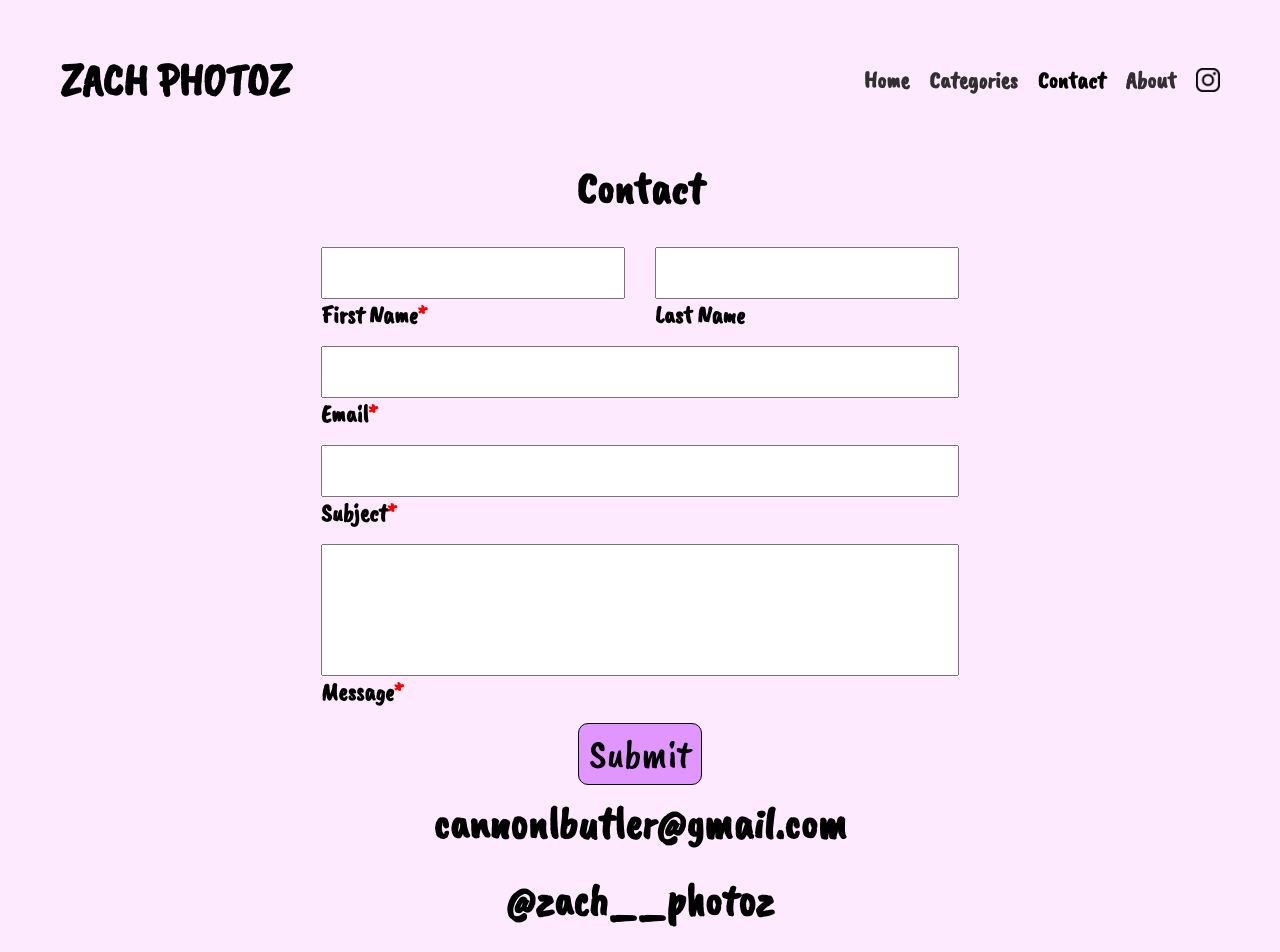
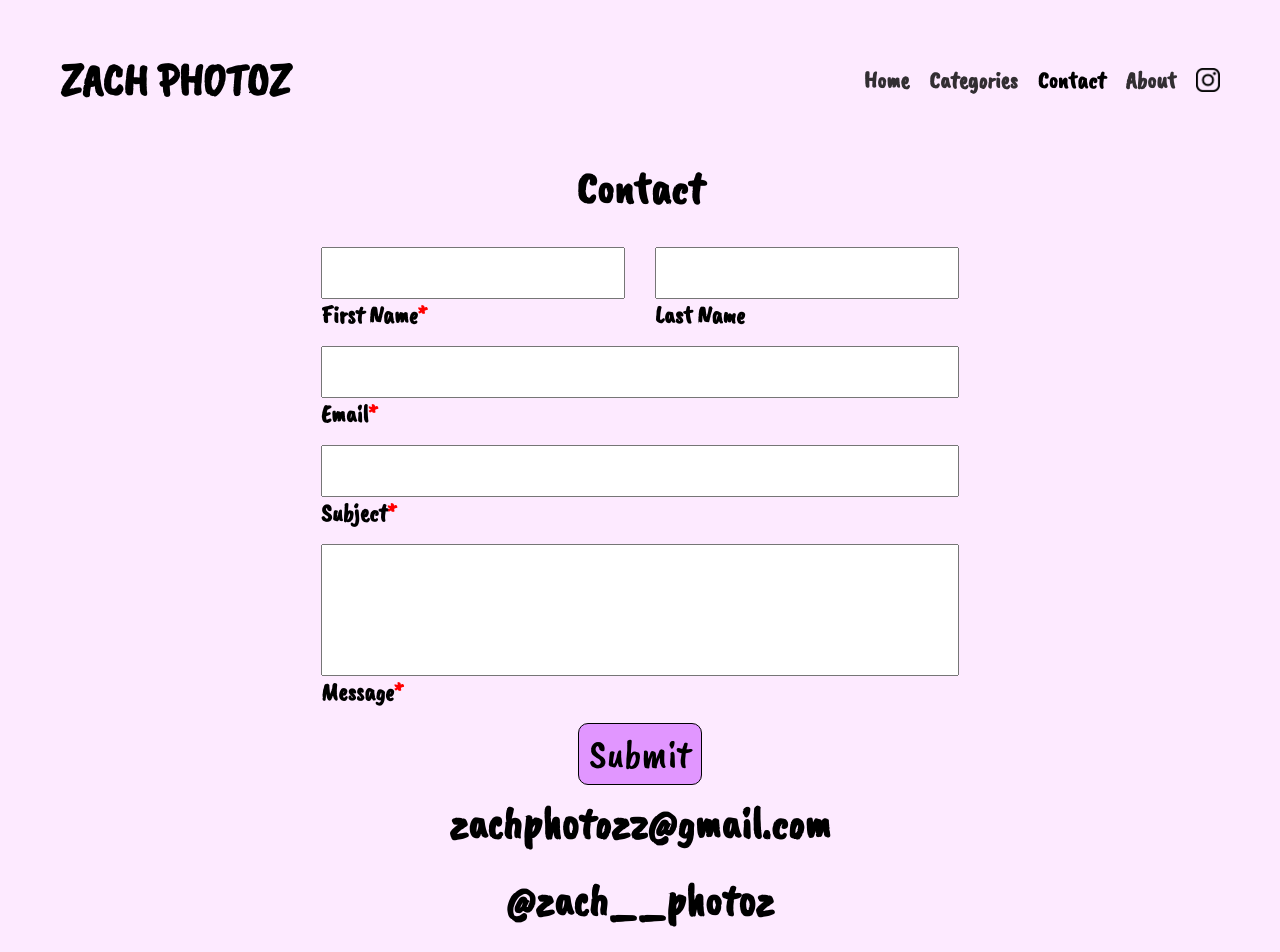
Before and after one commit to clbutl/zach-photoz-v3, a React (Create React App) app: page /#/contact in a window 1280 px wide. Shown: the top 952 px of the page. Built offline with nearby package versions, Linux system fonts and the light colour scheme.

Commit message:
added new email to contact page

```diff
--- a/src/pages/Contact/index.js
+++ b/src/pages/Contact/index.js
@@ -118,9 +118,9 @@ const Contact = () => {
 
         <div className="contact-bottom-links">
           <Link className="contact-links" target='_blank' onClick={() => {
-            window.location = 'mailto:cannonlbutler@gmail.com';
+            window.location = 'mailto:zachphotozz@gmail.com';
           }}>
-            <h1>cannonlbutler@gmail.com</h1>
+            <h1>zachphotozz@gmail.com</h1>
           </Link>
           <Link className="contact-links" target='_blank' onClick={() => {
             window.open('https://www.instagram.com/zach__photoz/', '_blank')
```
